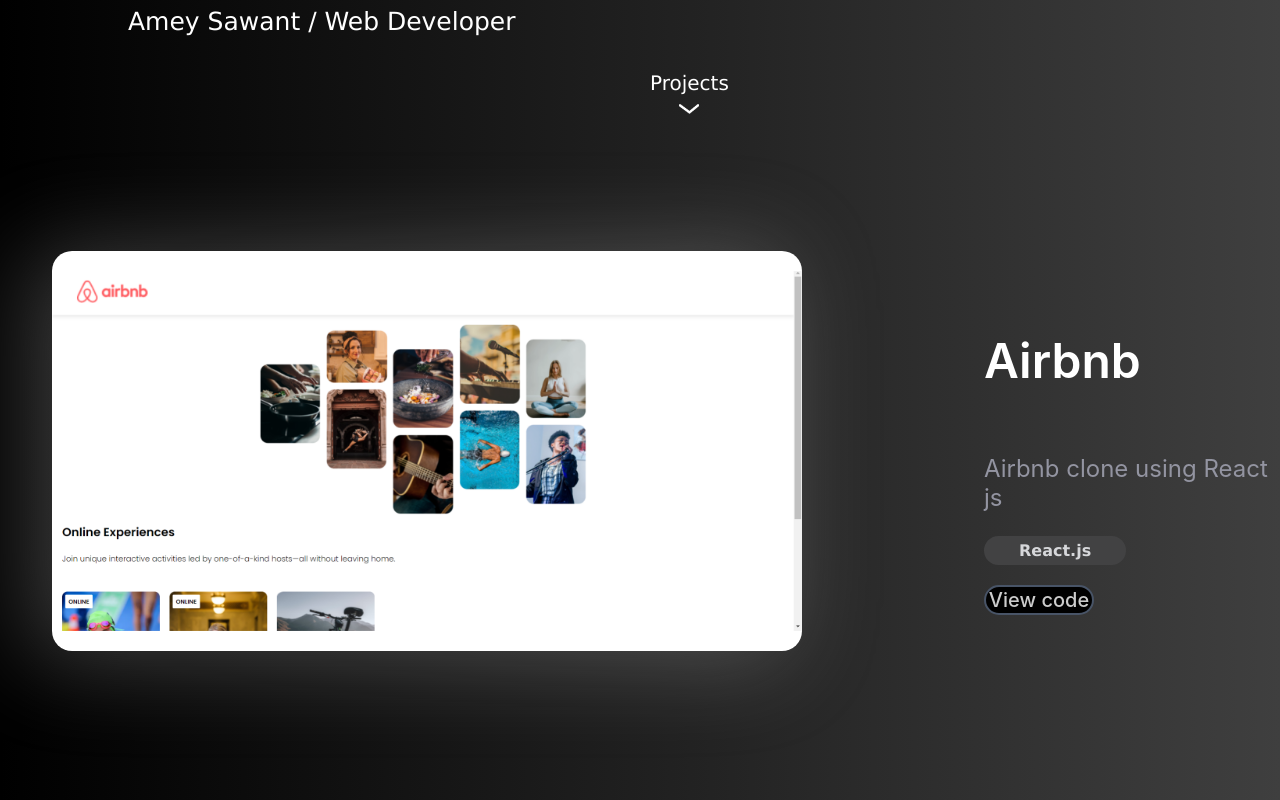
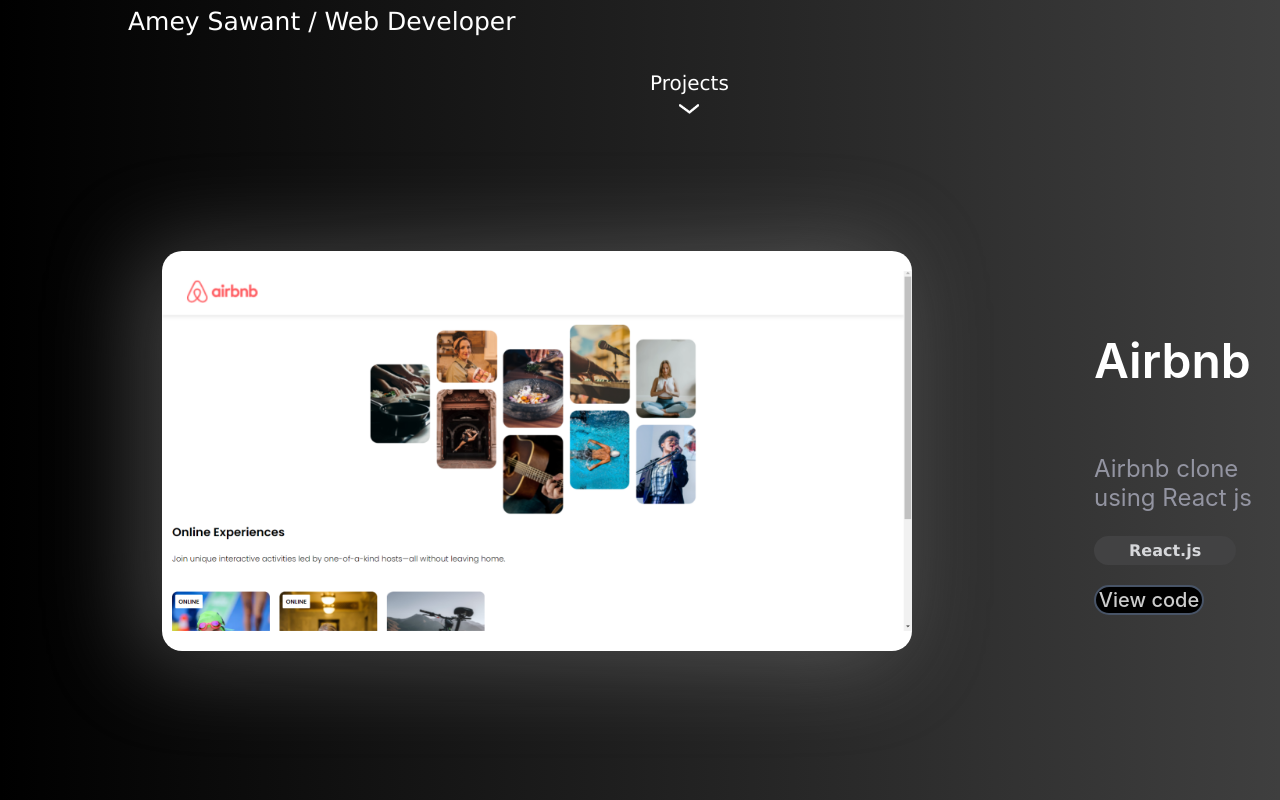
Before and after one commit to ameys28/Portfolio-website, a React (Create React App) app: page / in a window 1280 px wide. Shown: the part 560-1360 px from the top of the page. Built offline with nearby package versions, Linux system fonts and the light colour scheme.

Commit message:
added margin to project

```diff
--- a/src/App.css
+++ b/src/App.css
@@ -206,7 +206,7 @@
 .projects {
   display: flex;
   align-items: center;
-  margin-left: -70px;
+  margin-left: 40px;
 }
 .foot-head {
   text-align: center;
```
